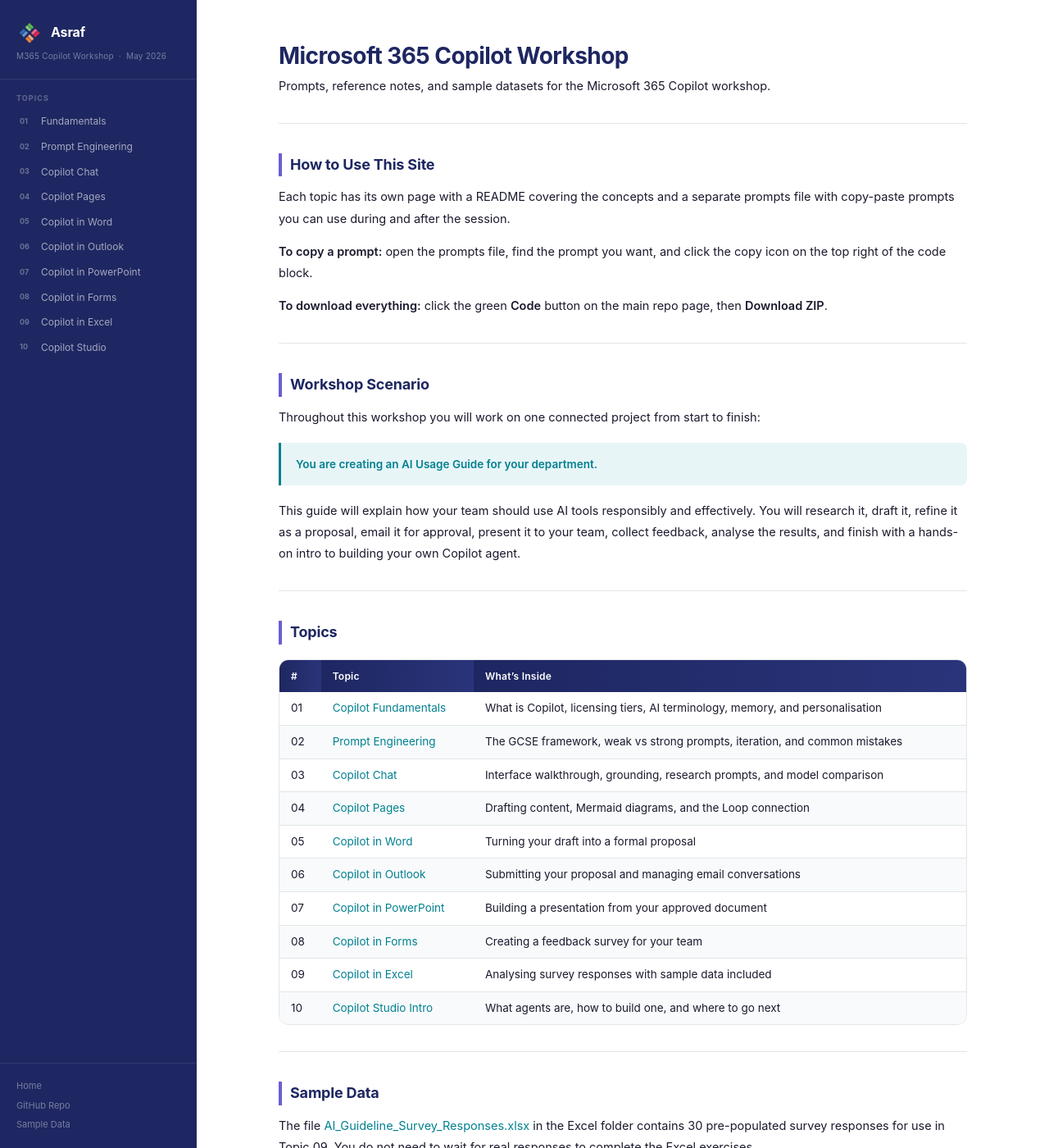
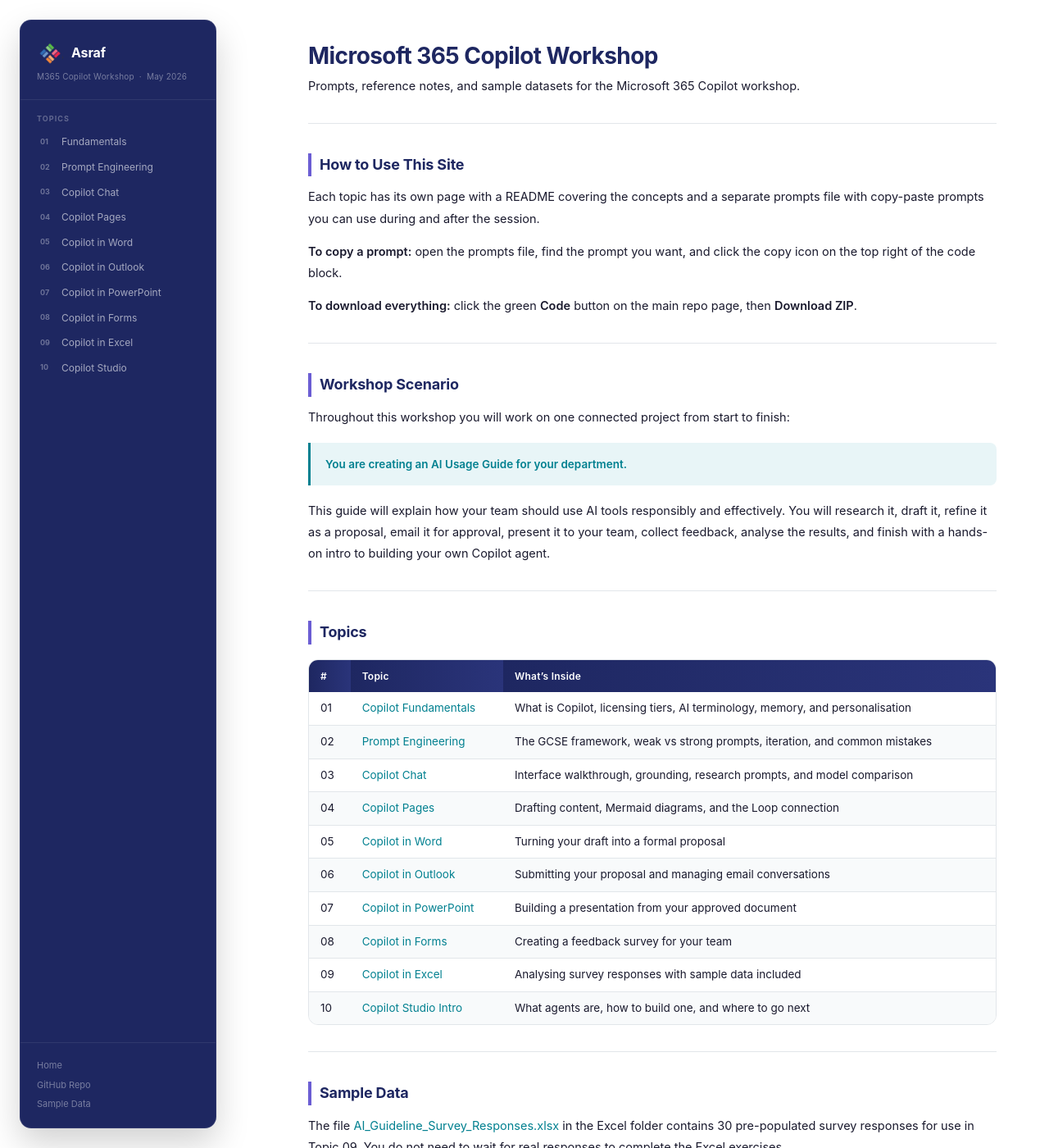
Before and after one commit to Asraf-JS/M365-Copilot-Workshop, a Jekyll site: the page built from README.md, in a window 1280 px wide and 1400 px high. Shown: the whole window at 82% size. Built offline with Jekyll 4.4.1, drawn with Linux system fonts in a browser that asks for light colours; our own code applies the rules of GitHub Pages for plain Markdown files.

Commit message:
Update default.html

```diff
--- a/_layouts/default.html
+++ b/_layouts/default.html
@@ -30,7 +30,7 @@
   --sidebar-w:240px;
 }
 
-/* ── AUTOMATIC DARK MODE ── */
+/* Automatic dark mode */
 @media (prefers-color-scheme: dark){
   :root{
     --navy:#DDE6FF;
@@ -66,7 +66,7 @@ body{
   line-height:1.6;
 }
 
-/* ── SIDEBAR ── */
+/* Sidebar */
 .sidebar{
   width:var(--sidebar-w);
   flex-shrink:0;
@@ -74,15 +74,22 @@ body{
   display:flex;
   flex-direction:column;
   position:fixed;
-  top:0;
-  left:0;
-  height:100vh;
+
+  top:24px;
+  left:24px;
+  height:calc(100vh - 48px);
+
   overflow-y:auto;
+  border-radius:14px;
+  border:1px solid rgba(255,255,255,.08);
+  box-shadow:0 18px 40px rgba(0,0,0,.18);
 }
 
 @media (prefers-color-scheme: dark){
   .sidebar{
     background:linear-gradient(180deg,#111827 0%,#0B1020 100%);
+    border-color:#2A3344;
+    box-shadow:0 18px 40px rgba(0,0,0,.35);
   }
 }
 
@@ -205,9 +212,9 @@ body{
   color:rgba(255,255,255,.8);
 }
 
-/* ── MAIN ── */
+/* Main layout */
 .main-wrap{
-  margin-left:var(--sidebar-w);
+  margin-left:calc(var(--sidebar-w) + 72px);
   flex:1;
   min-width:0;
   background:var(--bg);
@@ -225,7 +232,7 @@ body{
   padding:52px 60px 80px;
 }
 
-/* ── BREADCRUMB ── */
+/* Breadcrumb */
 .breadcrumb{
   font-size:12px;
   color:var(--text-muted);
@@ -248,7 +255,7 @@ body{
   color:var(--border);
 }
 
-/* ── CONTENT TYPOGRAPHY ── */
+/* Content typography */
 .main-inner h1{
   font-size:28px;
   font-weight:700;
@@ -348,7 +355,7 @@ body{
   color:var(--teal);
 }
 
-/* TABLE */
+/* Table */
 .main-inner table{
   width:100%;
   border-collapse:separate;
@@ -386,7 +393,7 @@ body{
   border-bottom:none;
 }
 
-/* IMAGES */
+/* Images */
 .main-inner img{
   max-width:100%;
   border-radius:8px;
@@ -402,7 +409,7 @@ body{
   }
 }
 
-/* CODE */
+/* Code */
 .main-inner code{
   background:var(--code-bg);
   border:1px solid var(--border);
@@ -434,7 +441,7 @@ body{
   color:var(--text-dark);
 }
 
-/* COPY BUTTON FOR CODE BLOCKS */
+/* Copy button for code blocks */
 .copy-code-btn{
   position:absolute;
   top:10px;
@@ -482,7 +489,7 @@ body{
   }
 }
 
-/* HOME */
+/* Home */
 .home-scenario{
   background:var(--teal-light);
   border-left:3px solid var(--teal);
@@ -585,7 +592,25 @@ body{
   background:var(--teal-light);
 }
 
-/* ── MOBILE ── */
+/* Medium screens */
+@media(max-width:1100px){
+  .sidebar{
+    top:16px;
+    left:16px;
+    height:calc(100vh - 32px);
+  }
+
+  .main-wrap{
+    margin-left:calc(var(--sidebar-w) + 48px);
+  }
+
+  .main-inner{
+    max-width:900px;
+    padding:44px 36px 72px;
+  }
+}
+
+/* Mobile screens */
 @media(max-width:768px){
   .sidebar{
     display:none;
```
Also changed, not shown: other parts of _layouts/default.html (+1 -1 lines).
